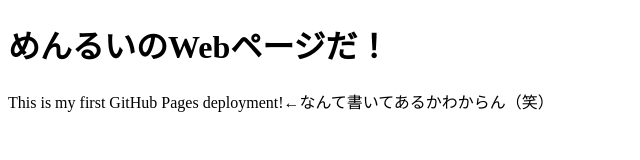
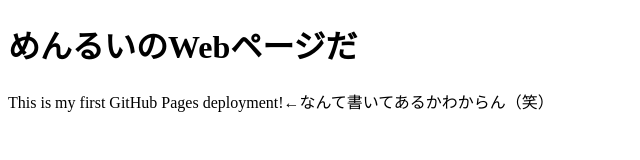
Before and after one commit to yo3541abe-eng/my-first-web-app, a plain HTML site: page index.html in a window 1280 px wide. Shown: the full height of the page, 0-640 px from the left. Drawn offline with Linux system fonts and the light colour scheme.

Commit message:
Add files via upload

```diff
--- a/index.html
+++ b/index.html
@@ -6,7 +6,7 @@
     <title>My GitHub Pages Site</title>
 </head>
 <body>
-    <h1>めんるいのWebページだ！</h1>
+    <h1>めんるいのWebページだ</h1>
     <p>This is my first GitHub Pages deployment!←なんて書いてあるかわからん（笑）</p>
 </body>
 </html>
```
